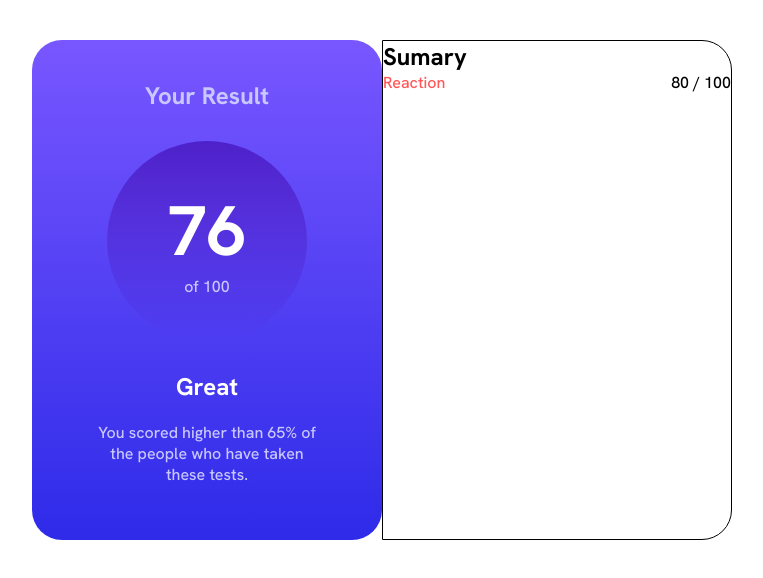
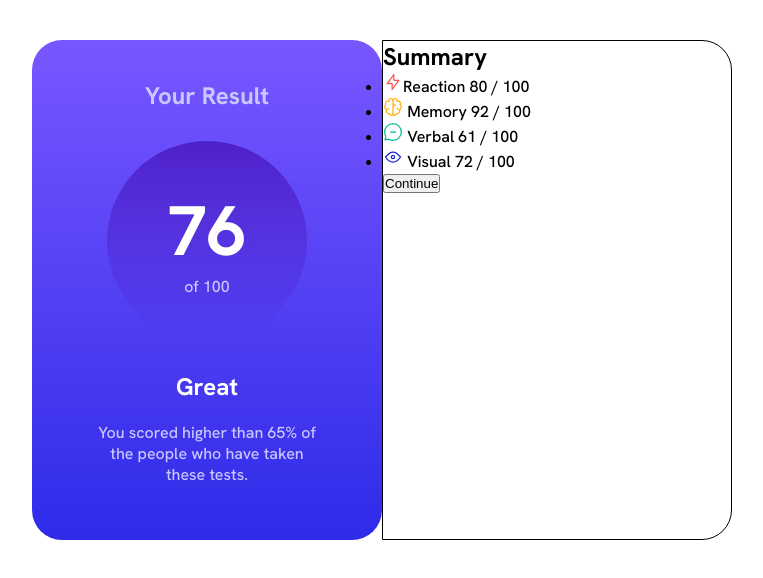
Before and after one commit to AquilesFernandoPassarella/sumario-de-resultados, a plain HTML site: page index.html in a window 1280 px wide. Shown: the whole page, without its empty margins (258-1021 px from the left). Drawn offline with Linux system fonts and the light colour scheme.

Commit message:
Adição da seção summary ao lado de results

```diff
--- a/index.html
+++ b/index.html
@@ -45,12 +45,19 @@
 
         <section class="sumary">
 
-          <h1>Sumary</h1>
+          <h1 class="title__secondary">Summary</h1>
 
           <div class="sumary__results">
+              <ul>
+                <li class="colors__and--style__1" > <img class="icon" src="./assets/images/icon-reaction.svg" alt="">Reaction<span class="number"> 80 </span><span class="max" > / 100</span></li>
+                <li class="colors__and--style__2"> <img class="icon" src="./assets/images/icon-memory.svg" alt=""> Memory<span class="number"> 92</span> <span class="max" > / 100</span></li >
+                <li class="colors__and--style__3"> <img class="icon" src="./assets/images/icon-verbal.svg" alt=""> Verbal<span class="number"> 61 </span> <span class="max" > / 100</span></li>
+                <li class="colors__and--style__4"> <img class="icon" src="./assets/images/icon-visual.svg" alt=""> Visual<span class="number"> 72 </span><span class="max" > / 100</span></li>
+              </ul>
+          </div>
 
-          <p class="reaction">Reaction</p>
-          <p>80 <span>/ 100</span></p>
+          <button class="botao" >Continue</button>
+
         </div>
 
         </section>
```
